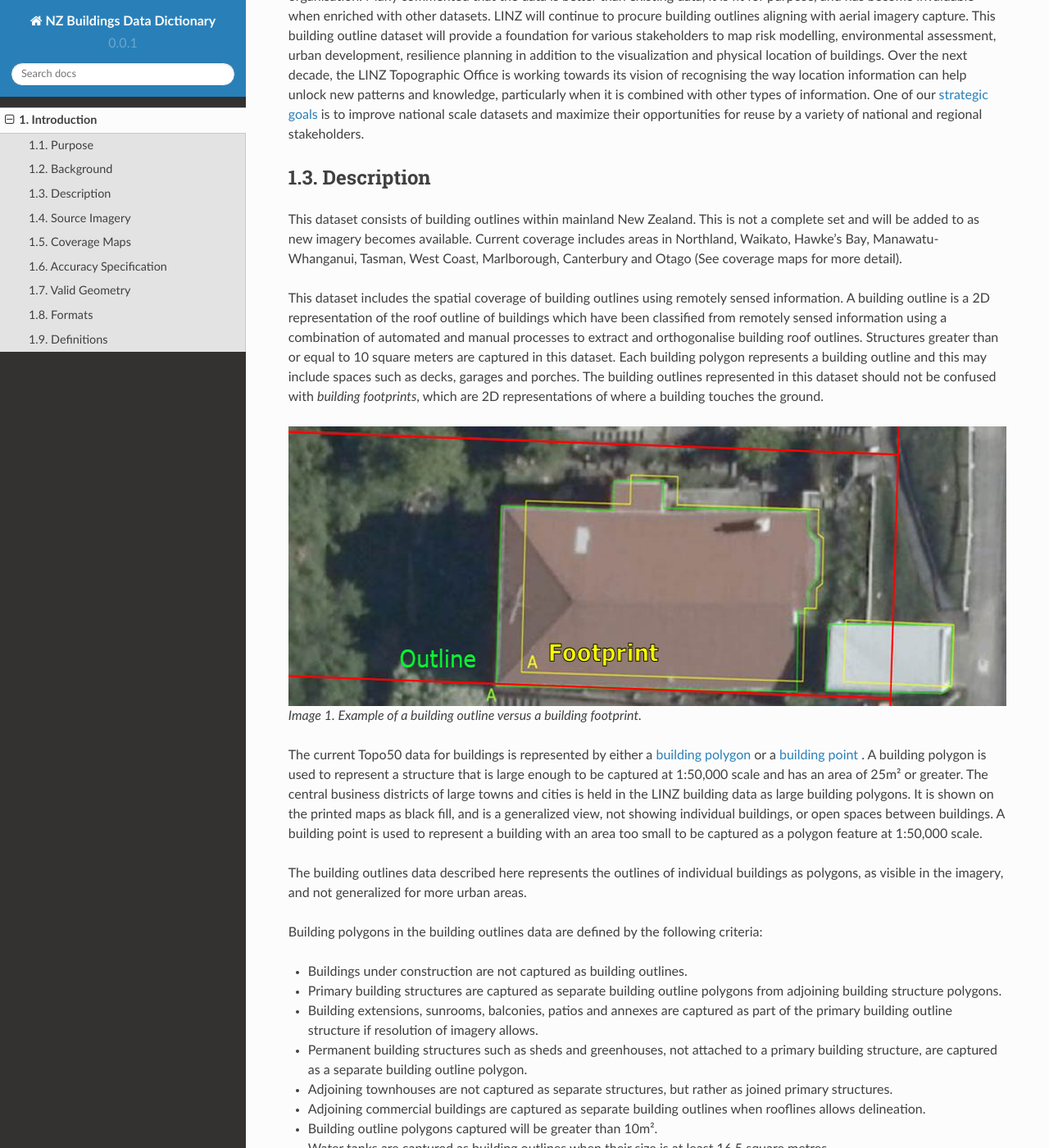
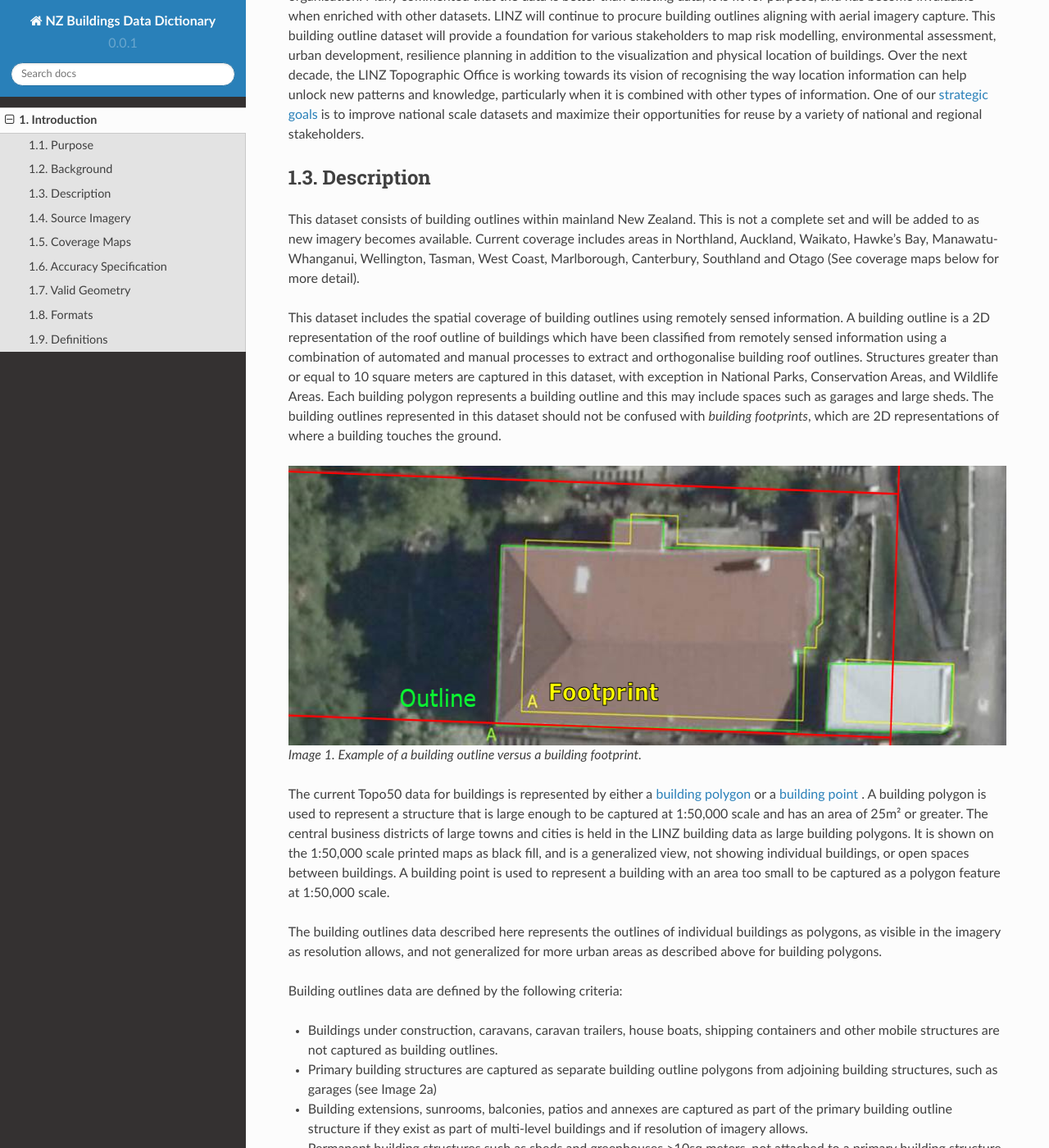
Before and after one commit to linz/nz-buildings, a Sphinx documentation site: the page built from db/docs/source/introduction.rst, in a window 1280 px wide and 1400 px high, scrolled down 480 px. Shown: the whole window at 82% size. Built offline with Sphinx 7.4.7 and the Read the Docs theme 2.0.0, drawn with Linux system fonts in a browser that asks for light colours; pages that are not in the unit, such as notebooks, are missing from menus; some of the changed text lies outside the part shown.

Commit message:
Data Dict updates

```diff
--- a/db/docs/source/introduction.rst
+++ b/db/docs/source/introduction.rst
@@ -19,9 +19,9 @@ Over the next decade, the LINZ Topographic Office is working towards its vision
 Description
 ---------------------------
 
-This dataset consists of building outlines within mainland New Zealand. This is not a complete set and will be added to as new imagery becomes available. Current coverage includes areas in Northland, Waikato, Hawke’s Bay, Manawatu-Whanganui, Tasman, West Coast, Marlborough, Canterbury and Otago (See coverage maps for more detail).
+This dataset consists of building outlines within mainland New Zealand. This is not a complete set and will be added to as new imagery becomes available. Current coverage includes areas in Northland, Auckland, Waikato, Hawke’s Bay, Manawatu-Whanganui, Wellington, Tasman, West Coast, Marlborough, Canterbury, Southland and Otago (See coverage maps below for more detail).
 
-This dataset includes the spatial coverage of building outlines using remotely sensed information. A building outline is a 2D representation of the roof outline of buildings which have been classified from remotely sensed information using a combination of automated and manual processes to extract and orthogonalise building roof outlines. Structures greater than or equal to 10 square meters are captured in this dataset. Each building polygon represents a building outline and this may include spaces such as decks, garages and porches. The building outlines represented in this dataset should not be confused with *building footprints*, which are 2D representations of where a building touches the ground.
+This dataset includes the spatial coverage of building outlines using remotely sensed information. A building outline is a 2D representation of the roof outline of buildings which have been classified from remotely sensed information using a combination of automated and manual processes to extract and orthogonalise building roof outlines. Structures greater than or equal to 10 square meters are captured in this dataset, with exception in National Parks, Conservation Areas, and Wildlife Areas. Each building polygon represents a building outline and this may include spaces such as garages and large sheds. The building outlines represented in this dataset should not be confused with *building footprints*, which are 2D representations of where a building touches the ground.
 
 .. figure:: _static/footprint.png
    :scale: 100 %
@@ -29,20 +29,26 @@ This dataset includes the spatial coverage of building outlines using remotely s
 
    Image 1. Example of a building outline versus a building footprint.
 
-The current Topo50 data for buildings is represented by either a `building polygon <https://data.linz.govt.nz/layer/50246-nz-building-polygons-topo-150k/>`_ or a `building point <https://data.linz.govt.nz/layer/50245-nz-building-points-topo-150k/>`_ . A building polygon is used to represent a structure that is large enough to be captured at 1:50,000 scale and has an area of 25m² or greater. The central business districts of large towns and cities is held in the LINZ building data as large building polygons. It is shown on the printed maps as black fill, and is a generalized view, not showing individual buildings, or open spaces between buildings. A building point is used to represent a building with an area too small to be captured as a polygon feature at 1:50,000 scale.
+The current Topo50 data for buildings is represented by either a `building polygon <https://data.linz.govt.nz/layer/50246-nz-building-polygons-topo-150k/>`_ or a `building point <https://data.linz.govt.nz/layer/50245-nz-building-points-topo-150k/>`_ . A building polygon is used to represent a structure that is large enough to be captured at 1:50,000 scale and has an area of 25m² or greater. The central business districts of large towns and cities is held in the LINZ building data as large building polygons. It is shown on the 1:50,000 scale printed maps as black fill, and is a generalized view, not showing individual buildings, or open spaces between buildings. A building point is used to represent a building with an area too small to be captured as a polygon feature at 1:50,000 scale.
 
-The building outlines data described here represents the outlines of individual buildings as polygons, as visible in the imagery, and not generalized for more urban areas.
+The building outlines data described here represents the outlines of individual buildings as polygons, as visible in the imagery as resolution allows, and not generalized for more urban areas as described above for building polygons.
 
-Building polygons in the building outlines data are defined by the following criteria:
+Building outlines data are defined by the following criteria:
 
-* Buildings under construction are not captured as building outlines.
-* Primary building structures are captured as separate building outline polygons from adjoining building structure polygons.
-* Building extensions, sunrooms, balconies, patios and annexes are captured as part of the primary building outline structure if resolution of imagery allows.
-* Permanent building structures such as sheds and greenhouses, not attached to a primary building structure, are captured as a separate building outline polygon.
+* Buildings under construction, caravans, caravan trailers, house boats, shipping containers and other mobile structures are not captured as building outlines.
+* Primary building structures are captured as separate building outline polygons from adjoining building structures, such as garages (see Image 2a)
+* Building extensions, sunrooms, balconies, patios and annexes are captured as part of the primary building outline structure if they exist as part of multi-level buildings and if resolution of imagery allows.
+* Permanent building structures such as sheds and greenhouses >10sq meters, not attached to a primary building structure, are captured as a separate building outline polygon.
 * Adjoining townhouses are not captured as separate structures, but rather as joined primary structures.
-* Adjoining commercial buildings are captured as separate building outlines when rooflines allows delineation.
-* Building outline polygons captured will be greater than 10m².
-* Water tanks are captured as building outlines when their size is at least 16.5 square metres.
+* Adjoining commercial buildings are captured as separate building outlines when rooflines allows delineation (see Image 2c).
+* Building outline polygons captured will be greater than 10m². An exception to this is in National parks, Conservation areas, and Wildlife areas where small structures such as huts, bivies and shelters are included as building outlines to address safety concerns in remote locations (see Image 2d).
+* Water tanks are captured as building outlines when their size is at least 16.5 square metres, or 4.5 meters in diameter (see Image 2b).
+
+.. figure:: _static/datadictimage.png
+   :scale: 100%
+   :alt: Examples of building outlines
+
+   Image 2. Examples of building outlines. (a) An example of a home and garage as separate outlines. (b) An example of a tank outline which is greater than the 4.5 meter diameter threshold. (c) An example of an adjoining commercial building outlines. (d) An example of a small remote hut found in a conservation area.
 
 
 Source Imagery
@@ -72,7 +78,7 @@ The NZ Building Outlines dataset is being procured and released in stages. Image
 Accuracy Specification
 ---------------------------
 
-The Building Outlines contain spatial detail reflective of the visible characteristics of building outlines as seen from the source imagery to an accuracy of 1 metre. Outlines are captured in full where they are partially occluded by vegetation or require additional viewer interpretation, and squared off at 90 degrees if the corner angles are between 80-100 degrees.
+The Building Outlines contain spatial detail reflective of the visible characteristics of building outlines as seen from the source imagery to an accuracy of 1 metre. Outlines are captured in full where they are partially occluded by vegetation or require additional viewer interpretation, and squared off at 90 degrees if the corner angles are between 80-100 degrees. Effort has been made to adhere to the building outline criteria described above, and future updates may include adjustments of building outlines as imagery resolution allows.
 
 
 Valid Geometry
@@ -109,11 +115,10 @@ Definitions
 | LDS               | LINZ Data Service                                                    |
 +-------------------+----------------------------------------------------------------------+
 | Building          | A structure generally permanent in nature which has been constructed |
-|                   | to meet a specific objective (e.g. housing, storage, and workplace)  |
-|                   | and less permanent structures such as caravans and other portable    |
-|                   | housing may also be represented.                                     |
+|                   | to meet a specific objective (e.g. housing, storage, and workplace). |
+|                   |                                                                      |
 +-------------------+----------------------------------------------------------------------+
 | Building Outlines | A building outline is a 2D representation of the roof outline of a   |
-|                   | building. Structures greater than or equal to 10 square meters are   |
-|                   | captured in this dataset.                                            |
+|                   | building.                                                            |
+|                   |                                                                      |
 +-------------------+----------------------------------------------------------------------+
```
Also changed, not shown: db/docs/source/_static/datadictImage.png (added).
